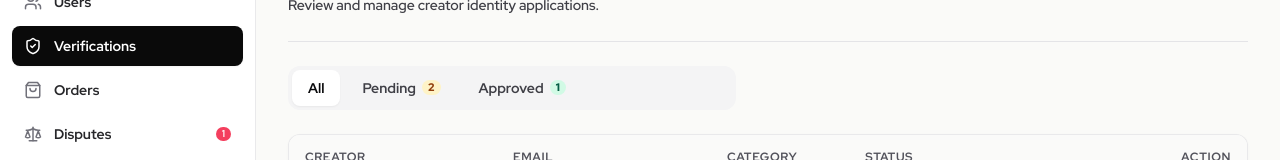
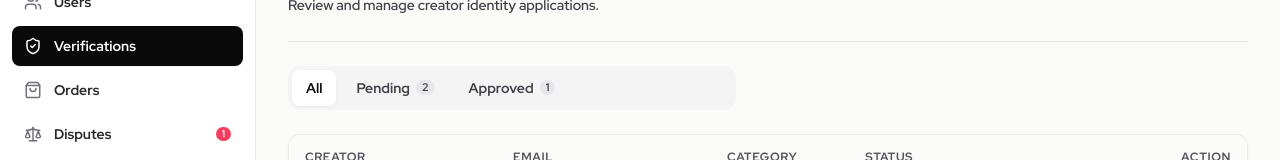
Before and after one commit to BeingSazzad/Influencer-Dashboard, a React (Vite) app: page /verification in a window 1280 px wide. Shown: the part 142-302 px from the top of the page. Built offline with nearby package versions, Linux system fonts and the light colour scheme; a web font is replaced by a local one.

Commit message:
fix(verifications): replace yellow and green tab count badges with neutral pills

```diff
--- a/src/pages/dashboard/VerificationPage.tsx
+++ b/src/pages/dashboard/VerificationPage.tsx
@@ -85,9 +85,12 @@ export const VerificationPage: React.FC = () => {
         subtitle="Review and manage creator identity applications."
       />
 
-      {/* Filter Tabs with Live Count Badges */}
+      {/* Filter Tabs with Clean Neutral Count Badges */}
       <div className="flex items-center gap-1.5 bg-neutral-100 p-1 rounded-xl self-start max-w-md">
-        {(['all', 'pending', 'approved'] as const).map((s) => (
+        {(['all', 'pending', 'approved'] as const).map((s) => {
+          const isActive = filterStatus === s;
+          const count = s === 'pending' ? pendingCount : s === 'approved' ? approvedCount : null;
+          return (
             <button
               key={s}
               type="button"
@@ -95,25 +98,27 @@ export const VerificationPage: React.FC = () => {
                 dispatch(setVerificationFilter(s));
                 setCurrentPage(1);
               }}
-            className={`flex items-center gap-1.5 px-4 py-2 text-sm font-bold rounded-lg transition-all capitalize cursor-pointer ${
-              filterStatus === s
+              className={`flex items-center gap-1.5 px-3.5 py-2 text-sm font-bold rounded-lg transition-all capitalize cursor-pointer ${
+                isActive
                   ? 'bg-white text-neutral-950 shadow-sm'
                   : 'text-neutral-600 hover:text-neutral-950'
               }`}
             >
               <span>{s}</span>
-            {s === 'pending' && pendingCount > 0 && (
-              <span className="px-1.5 py-0.5 text-[11px] font-black rounded-full bg-amber-100 text-amber-800 leading-none">
-                {pendingCount}
-              </span>
-            )}
-            {s === 'approved' && approvedCount > 0 && (
-              <span className="px-1.5 py-0.5 text-[11px] font-black rounded-full bg-emerald-100 text-emerald-800 leading-none">
-                {approvedCount}
+              {count !== null && count > 0 && (
+                <span
+                  className={`px-1.5 py-0.5 text-[11px] font-bold rounded-full leading-none transition-colors ${
+                    isActive
+                      ? 'bg-neutral-100 text-neutral-900'
+                      : 'bg-neutral-200/80 text-neutral-600'
+                  }`}
+                >
+                  {count}
                 </span>
               )}
             </button>
-        ))}
+          );
+        })}
       </div>
 
       {/* Verification Applications Table */}
```
Lines whose indentation alone changed are shown as unchanged.
